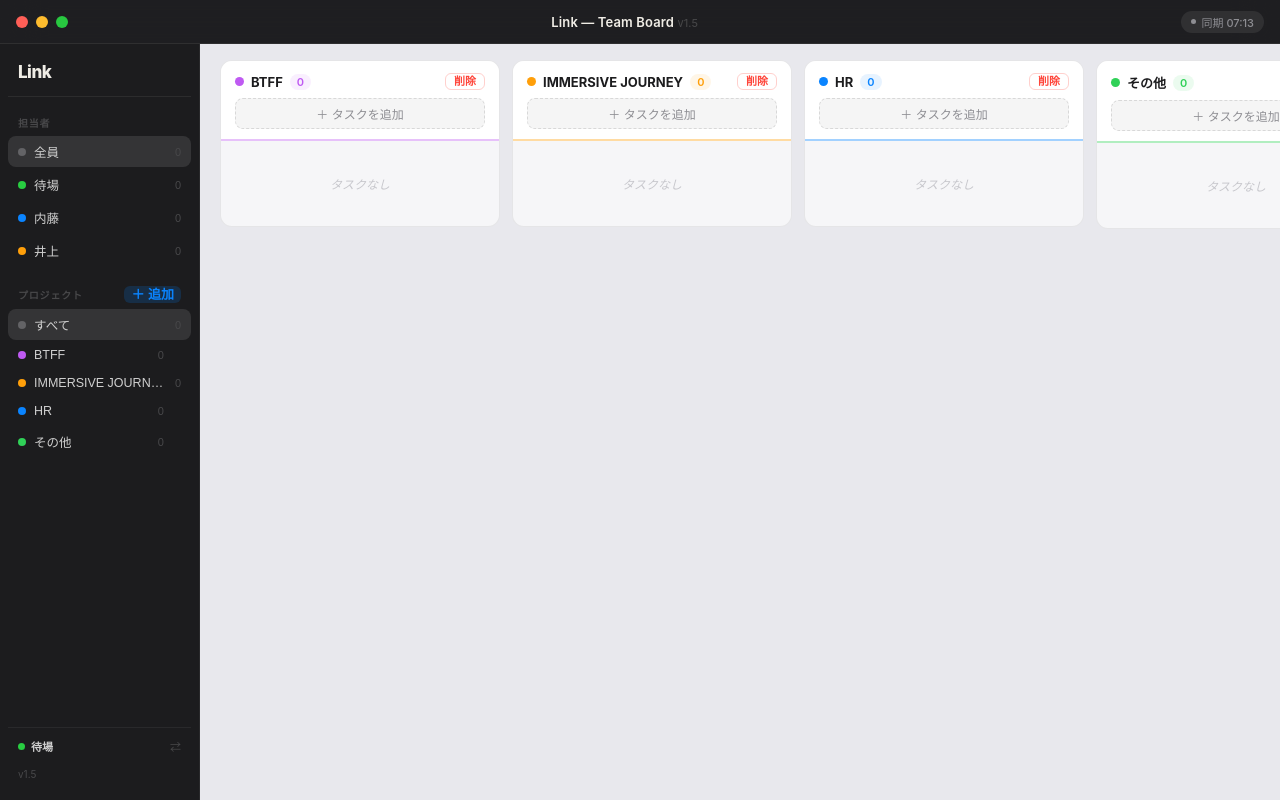
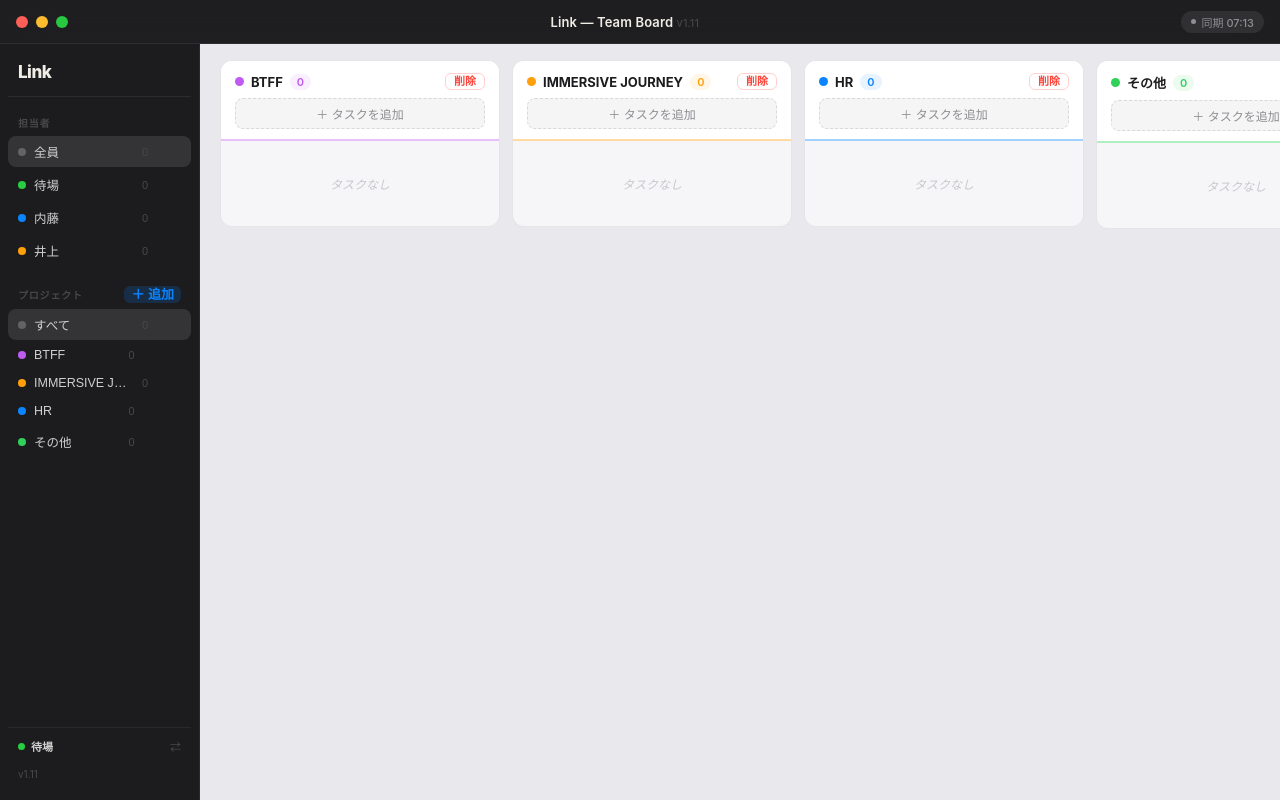
Before and after one commit to Tonight0000/Link-TeamTask, a React (Vite) app in the folder kiku-sheets/: page / in a window 1280 px wide. Both pictures are taken after a click on the button "待場". Built offline with nearby package versions, Linux system fonts and the light colour scheme.

Commit message:
Update App.jsx

```diff
--- a/kiku-sheets/src/App.jsx
+++ b/kiku-sheets/src/App.jsx
@@ -1,6 +1,6 @@
 import { useState, useEffect, useRef } from "react";
 
-const VERSION = "v1.5";
+const VERSION = "v1.11";
 const USER_KEY = "link-user-v1";
 const STORAGE_KEY = "link-team-v1";
 
@@ -223,6 +223,67 @@ function TaskCard({task, onCycleStatus, onSetDate, onDelete, onEdit, onAddCommen
   );
 }
 
+// ── サイドバー プロジェクト行（名前変更対応）──
+function SidebarProjectItem({name, color, count, isActive, onSelect, onRename, onDelete}) {
+  const [editing, setEditing] = useState(false);
+  const [val, setVal] = useState(name);
+  const inputRef = useRef();
+
+  const startEdit = (e) => {
+    e.stopPropagation();
+    setVal(name);
+    setEditing(true);
+    setTimeout(() => { inputRef.current?.focus(); inputRef.current?.select(); }, 30);
+  };
+  const commit = () => {
+    if (val.trim() && val.trim() !== name) onRename(val.trim());
+    setEditing(false);
+  };
+
+  if (editing) return (
+    <div style={{display:"flex",alignItems:"center",gap:4,padding:"4px 8px",borderRadius:8,background:"rgba(255,255,255,.1)"}}>
+      <span style={{width:8,height:8,borderRadius:"50%",background:color,flexShrink:0}}/>
+      <input
+        ref={inputRef}
+        value={val}
+        onChange={e=>setVal(e.target.value.slice(0,20))}
+        onKeyDown={e=>{ if(e.key==="Enter") commit(); if(e.key==="Escape") setEditing(false); }}
+        onBlur={commit}
+        maxLength={20}
+        style={{flex:1,background:"rgba(255,255,255,.12)",border:"1px solid rgba(255,255,255,.2)",
+          borderRadius:5,color:"#f0ede6",fontSize:12,fontWeight:500,
+          padding:"2px 6px",outline:"none",minWidth:0}}/>
+      <span style={{fontSize:10,color:val.length>=18?"#ff453a":"#636366",flexShrink:0}}>{val.length}/20</span>
+    </div>
+  );
+
+  return (
+    <div className="sb-proj-row"
+      onMouseEnter={e=>{e.currentTarget.querySelectorAll('button:not(.sb-item)').forEach(b=>b.style.opacity=1);}}
+      onMouseLeave={e=>{e.currentTarget.querySelectorAll('button:not(.sb-item)').forEach(b=>b.style.opacity=0);}}>
+      <button className={`sb-item${isActive?" on":""}`} onClick={onSelect}>
+        <span className="sb-dot" style={{background:color}}/>
+        <span className="sb-label">{name}</span>
+        <span className="sb-count">{count}</span>
+      </button>
+      <button onClick={startEdit} title="名前変更" style={{
+        background:"rgba(255,255,255,.15)",border:"none",cursor:"pointer",
+        color:"#fff",fontSize:"11px",fontWeight:700,padding:"2px 7px",
+        borderRadius:5,opacity:0,transition:"opacity .15s, background .15s",lineHeight:"1.4",flexShrink:0
+      }}
+        onMouseEnter={e=>{e.currentTarget.style.opacity=1;e.currentTarget.style.background="rgba(10,132,255,.6)";}}
+        onMouseLeave={e=>{e.currentTarget.style.opacity=0;e.currentTarget.style.background="rgba(255,255,255,.15)";}}>✎</button>
+      <button onClick={onDelete} title="削除" style={{
+        background:"rgba(255,255,255,.15)",border:"none",cursor:"pointer",
+        color:"#fff",fontSize:"11px",fontWeight:700,padding:"2px 7px",
+        borderRadius:5,opacity:0,transition:"opacity .15s, background .15s",lineHeight:"1.4",flexShrink:0
+      }}
+        onMouseEnter={e=>{e.currentTarget.style.opacity=1;e.currentTarget.style.background="rgba(255,69,58,.6)";}}
+        onMouseLeave={e=>{e.currentTarget.style.opacity=0;e.currentTarget.style.background="rgba(255,255,255,.15)";}}>✕</button>
+    </div>
+  );
+}
+
 // ── プロジェクト列（ドロップゾーン）──
 function ProjectColumn({project, tasks, color, currentUser, onCycleStatus, onSetDate, onDelete, onEdit, onAddTask, onAddComment, onDeleteComment, onSetConfirmDelete, onDragStart, onDrop}) {
   const [adding, setAdding] = useState(false);
@@ -350,7 +411,7 @@ body{background:#e8e8ed;font-family:-apple-system,BlinkMacSystemFont,'Helvetica
 .sb-item:hover{background:rgba(255,255,255,.07)}
 .sb-item.on{background:rgba(255,255,255,.11)}
 .sb-dot{width:8px;height:8px;border-radius:50%;flex-shrink:0}
-.sb-label{font-size:12.5px;font-weight:500;color:#d0d0d0;flex:1;overflow:hidden;text-overflow:ellipsis;white-space:nowrap}
+.sb-label{font-size:12.5px;font-weight:500;color:#d0d0d0;flex:1;overflow:hidden;text-overflow:ellipsis;white-space:nowrap;max-width:100px}
 .sb-count{font-size:11px;color:#48484a;font-weight:500;flex-shrink:0}
 .sb-proj-row{display:flex;align-items:center;border-radius:8px;transition:background .1s}
 .sb-proj-row:hover{background:rgba(255,255,255,.07)}
@@ -417,6 +478,14 @@ export default function App() {
     if (!newProjName.trim()||projects.includes(newProjName.trim())) return;
     save({...data,projects:[...projects,newProjName.trim()]});
     setNewProjName(""); setShowProjModal(false);
+  };
+  const renameProject=(oldName, newName)=>{
+    if (!newName.trim() || newName===oldName || projects.includes(newName.trim())) return;
+    save({
+      tasks: tasks.map(t=>t.project===oldName?{...t,project:newName.trim()}:t),
+      projects: projects.map(p=>p===oldName?newName.trim():p)
+    });
+    if (filterProject===oldName) setFilterProject(newName.trim());
   };
   const deleteProject=name=>{
     save({tasks:tasks.map(t=>t.project===name?{...t,project:"その他"}:t),projects:projects.filter(p=>p!==name)});
@@ -509,14 +578,16 @@ export default function App() {
             {projects.map(p=>{
               const c = projColor(p,projects);
               return(
-                <div key={p} className="sb-proj-row">
-                  <button className={`sb-item${filterProject===p?" on":""}`} onClick={()=>setFilterProject(p)}>
-                    <span className="sb-dot" style={{background:c}}/>
-                    <span className="sb-label">{p}</span>
-                    <span className="sb-count">{tasks.filter(t=>t.project===p).length}</span>
-                  </button>
-                  <button className="sb-proj-del" onClick={()=>setConfirmDelete(p)} title="削除">✕</button>
-                </div>
+                <SidebarProjectItem
+                  key={p}
+                  name={p}
+                  color={c}
+                  count={tasks.filter(t=>t.project===p).length}
+                  isActive={filterProject===p}
+                  onSelect={()=>setFilterProject(p)}
+                  onRename={(newName)=>renameProject(p, newName)}
+                  onDelete={()=>setConfirmDelete(p)}
+                />
               );
             })}
 
@@ -562,9 +633,14 @@ export default function App() {
         <div className="modal-bg" onClick={()=>setShowProjModal(false)}>
           <div className="modal" onClick={e=>e.stopPropagation()}>
             <h3>プロジェクトを追加</h3>
-            <input className="modal-input" placeholder="プロジェクト名..." value={newProjName}
-              onChange={e=>setNewProjName(e.target.value)}
-              onKeyDown={e=>e.key==="Enter"&&addProject()} autoFocus/>
+            <div style={{position:"relative"}}>
+              <input className="modal-input" placeholder="プロジェクト名..." value={newProjName}
+                onChange={e=>setNewProjName(e.target.value.slice(0,20))}
+                onKeyDown={e=>e.key==="Enter"&&addProject()} autoFocus maxLength={20}/>
+              <span style={{position:"absolute",right:10,bottom:10,fontSize:10,color:newProjName.length>=18?"#ff453a":"#aeaeb2"}}>
+                {newProjName.length}/20
+              </span>
+            </div>
             <div className="modal-btns">
               <button className="btn-cancel" onClick={()=>setShowProjModal(false)}>キャンセル</button>
               <button className="btn-ok" onClick={addProject}>追加</button>
```
